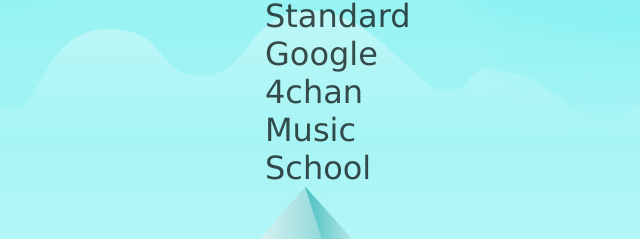
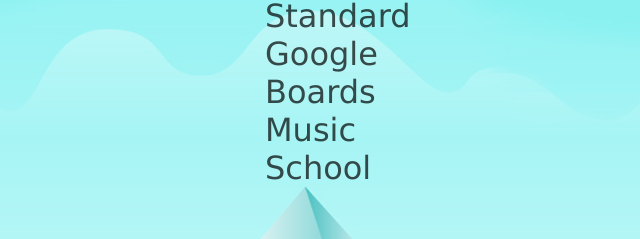
Before and after one commit to Shockersify/WebPage, a plain HTML site: page index.html in a window 1280 px wide. Shown: the part 310-549 px from the top of the page, 59-699 px from the left. Drawn offline with Linux system fonts and the light colour scheme.

Commit message:
Changed name of category to boards

```diff
--- a/index.html
+++ b/index.html
@@ -30,7 +30,7 @@
 							<li><a id="maps" href="http://maps.google.com">Maps</a></li>
 						</ul>
 					</li>
-					<li id="4chan"><a id="category" >4chan</a>
+					<li id="4chan"><a id="category" >Boards</a>
 						<ul>
 							<li><a id="agdg" href="http://www.4chan.org/vg/agdg">/agdg/</a></li>
 							<li><a id="g" href="https://4chan.org/g">/g/</a></li>
```
